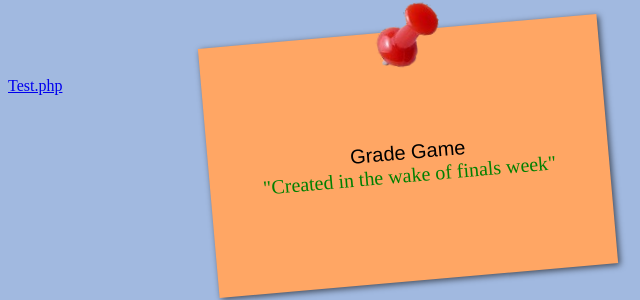
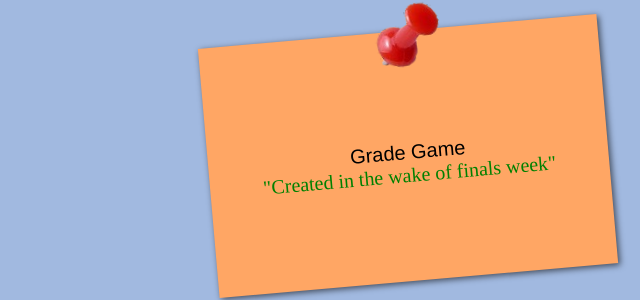
Before and after one commit to boshan/grade-game, a website: page index.html in a window 1280 px wide. Shown: the part 217-517 px from the top of the page, 0-640 px from the left. Drawn offline with Linux system fonts and the light colour scheme.

Commit message:
test.php

```diff
--- a/index.html
+++ b/index.html
@@ -14,8 +14,5 @@
 				<img src = "thumbtack.png" />
 			</a>
 		</div>
-		<div>
-			<a href = "test.php">Test.php</a>
-		</div>
 	</div>
 </body>
```
